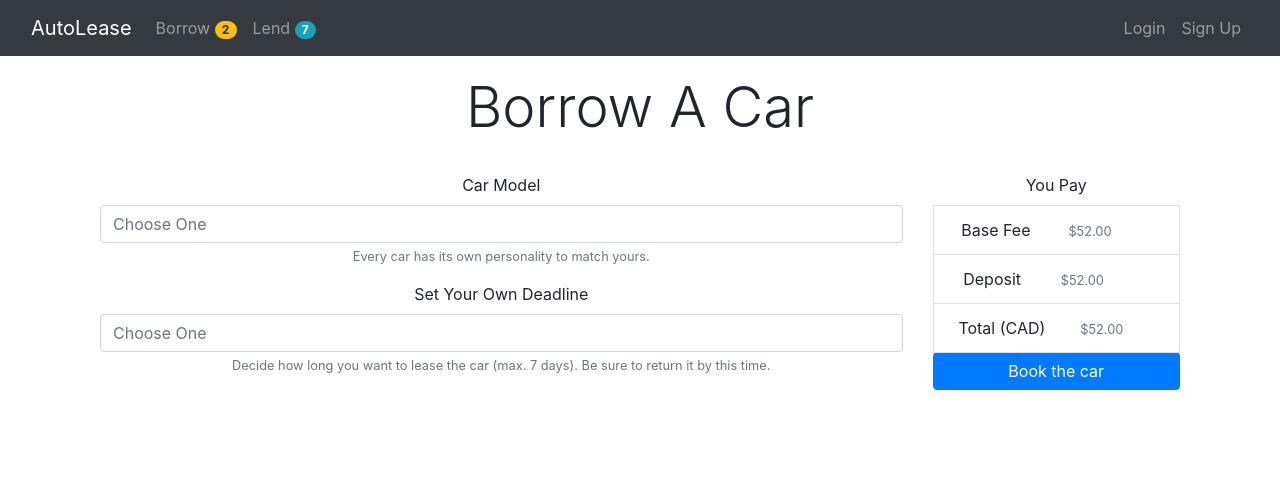
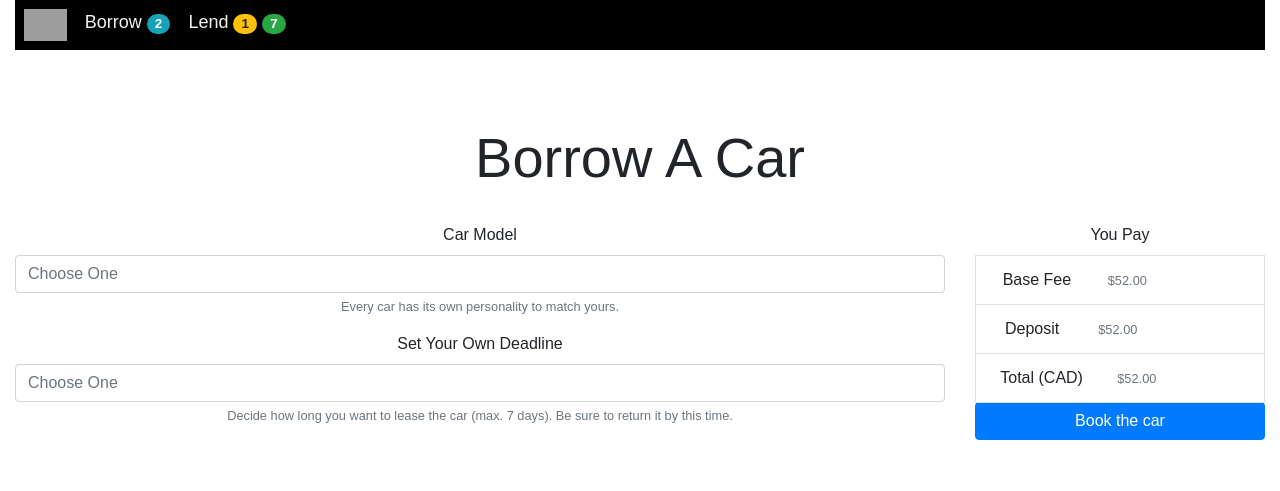
Before and after one commit to SpencerMcMurray/AutoLease, a Flask app: page /borrow in a window 1280 px wide. Shown: the top 491 px of the page. Run offline with Flask 2, Linux system fonts and the light colour scheme; some libraries are stand-ins or nearby versions; grey boxes are pictures that could not be loaded.

Commit message:
Added logo pngs.

```diff
--- a/app.py
+++ b/app.py
@@ -182,4 +182,4 @@ def read_odom():
 
 
 if __name__ == '__main__':
-    app.run(port=5000)
+    app.run(port=5000, debug=True)
--- a/static/styles/main.css
+++ b/static/styles/main.css
@@ -0,0 +1,104 @@
+body {margin:0;font-family:Arial}
+
+            .topnav {
+              overflow: hidden;
+              background-color: #000000;
+            }
+
+            .topnav a {
+              float: left;
+              display: block;
+              color: #f2f2f2;
+              text-align: center;
+              padding: 9px 9px;
+              text-decoration: none;
+              font-size: 18px;
+            }
+
+            .active {
+              background-color: #4CAF50;
+              color: white;
+            }
+
+            .topnav .icon {
+              display: none;
+            }
+
+            .dropdown {
+              float: left;
+              overflow: hidden;
+            }
+
+            .dropdown .dropbtn {
+              font-size: 17px;
+              border: none;
+              outline: none;
+              color: white;
+              padding: 14px 16px;
+              background-color: inherit;
+              font-family: inherit;
+              margin: 0;
+            }
+
+            .dropdown-content {
+              display: none;
+              position: absolute;
+              background-color: #f9f9f9;
+              min-width: 160px;
+              box-shadow: 0px 8px 16px 0px rgba(0,0,0,0.2);
+              z-index: 1;
+            }
+
+            .dropdown-content a {
+              float: none;
+              color: black;
+              padding: 12px 16px;
+              text-decoration: none;
+              display: block;
+              text-align: left;
+            }
+
+            .topnav a:hover, .dropdown:hover .dropbtn {
+              background-color: #555;
+              color: white;
+            }
+
+            .dropdown-content a:hover {
+              background-color: #ddd;
+              color: black;
+            }
+
+            .dropdown:hover .dropdown-content {
+              display: block;
+            }
+
+            @media screen and (max-width: 600px) {
+              .topnav a:not(:first-child), .dropdown .dropbtn {
+                display: none;
+              }
+              .topnav a.icon {
+                float: right;
+                display: block;
+              }
+            }
+
+            @media screen and (max-width: 600px) {
+              .topnav.responsive {position: relative;}
+              .topnav.responsive .icon {
+                position: absolute;
+                right: 0;
+                top: 0;
+              }
+              .topnav.responsive a {
+                float: none;
+                display: block;
+                text-align: left;
+              }
+              .topnav.responsive .dropdown {float: none;}
+              .topnav.responsive .dropdown-content {position: relative;}
+              .topnav.responsive .dropdown .dropbtn {
+                display: block;
+                width: 100%;
+                text-align: left;
+              }
+            }
--- a/templates/borrow.html
+++ b/templates/borrow.html
@@ -1,8 +1,8 @@
 {% extends "outline.html" %}
 {% block body %}<br>
-<body class="container text-center" style="width: 100%;">
-    <h1 class="display-4">Borrow A Car</h1><br>
-    <div class="container">
+<body class="container-fluid text-center" style="width: 100%;">
+    <div>
+        <h1 class="display-4">Borrow A Car</h1><br>
         <div class="row">
             <div class="col-md-9">
                 <form>
@@ -27,7 +27,7 @@
                                 Base Fee
                             </div>
                             <div class="col-md-4">
-                                <small align="right" class="text-muted">$52.00</small>
+                                <small class="text-muted">$52.00</small>
                             </div>
                         </div>
                     </div>
@@ -40,7 +40,7 @@
                                 Deposit
                             </div>
                             <div class="col-md-4">
-                                <small align="right" class="text-muted">$52.00</small>
+                                <small class="text-muted">$52.00</small>
                             </div>
                         </div>
                     </div>
@@ -54,7 +54,7 @@
                                 Total (CAD)
                             </div>
                             <div class="col-md-4">
-                                <small align="right" class="text-muted">$52.00</small>
+                                <small class="text-muted">$52.00</small>
                             </div>
                         </div>
                     </div>
--- a/templates/home.html
+++ b/templates/home.html
@@ -1,5 +1,5 @@
 {% extends "outline.html" %}
-{% block body %}
+{% block body %}<br>
 <body>
     <div class="jumbotron">
         <h1 class="display-4" style="text-align: center;">Home Page</h1>
--- a/templates/outline.html
+++ b/templates/outline.html
@@ -3,14 +3,41 @@
 <head>
     <!-- Imports -->
     <link rel="stylesheet" href="https://stackpath.bootstrapcdn.com/bootstrap/4.2.1/css/bootstrap.min.css" integrity="sha384-GJzZqFGwb1QTTN6wy59ffF1BuGJpLSa9DkKMp0DgiMDm4iYMj70gZWKYbI706tWS" crossorigin="anonymous">
-    <script src="https://stackpath.bootstrapcdn.com/bootstrap/4.2.1/js/bootstrap.min.js" integrity="sha384-B0UglyR+jN6CkvvICOB2joaf5I4l3gm9GU6Hc1og6Ls7i6U/mkkaduKaBhlAXv9k" crossorigin="anonymous"></script>
-    <link rel="stylesheet" href="{{ url_for('static', filename='/styles/main.css') }}">
+    <script src="https://stackpath.bootstrapcdn.com/bootstrap/4.2.1/js/bootstrap.min.js" integrity="sha384-B0UglyR+jN6CkvvICOB2joaf5I4l3gm9GU6Hc1og6Ls7i6U/mkkaduKaBhlAXv9k" crossorigin="anonymous">
+
+    </script>
+    <link rel="stylesheet" href="{{ url_for('static', filename='styles/main.css') }}">
 
     <meta charset="UTF-8">
     <title>AutoLease</title>
 </head>
 <header>
-    <nav class="navbar fixed-top navbar-expand-md bg-dark navbar-dark">
+    <div class="topnav  d-flex align-self-center" id="myTopnav">
+            <a>
+                <img height = "32px" src="https://cdn.discordapp.com/attachments/533378356305985561/536316066394144780/dark_logo_small.png" alt="AutoLease" href="{{ url_for('home') }}">
+            </a>
+
+            <a class="nav-link" href="{{ url_for('borrow') }}">Borrow
+                    <span class="badge badge-pill badge-info">2</span>
+                </a>
+            <a class="nav-link" href="{{ url_for('borrow') }}">Lend
+                    <span class="badge badge-pill badge-warning">1</span>
+                    <span class="badge badge-pill badge-success">7</span>
+                </a>
+            <a href="javascript:void(0);" style="font-size:15px;" class="icon" onclick="myFunction()">&#9776;</a>
+            </div>
+
+            <script>
+            function myFunction() {
+            var x = document.getElementById("myTopnav");
+            if (x.className === "topnav") {
+                x.className += " responsive";
+            } else {
+                x.className = "topnav";
+            }
+            }
+            </script>
+    <!-- <nav class="navbar fixed-top navbar-expand-md bg-dark navbar-dark">
         <div class="container-fluid">
             <div class="navbar-header">
                 <a class="navbar-brand" href="{{ url_for('home') }}">AutoLease</a>
@@ -42,7 +69,7 @@
                 </ul>
             </div>
         </div>
-    </nav>
+    </nav> -->
 </header>
 <main style="padding: 50px 0;">
     {% block body %}
```
Also changed, not shown: dark_logo.png (added), light_logo.png (added), templates/dark_logo_small.png (added), 1 other file.
